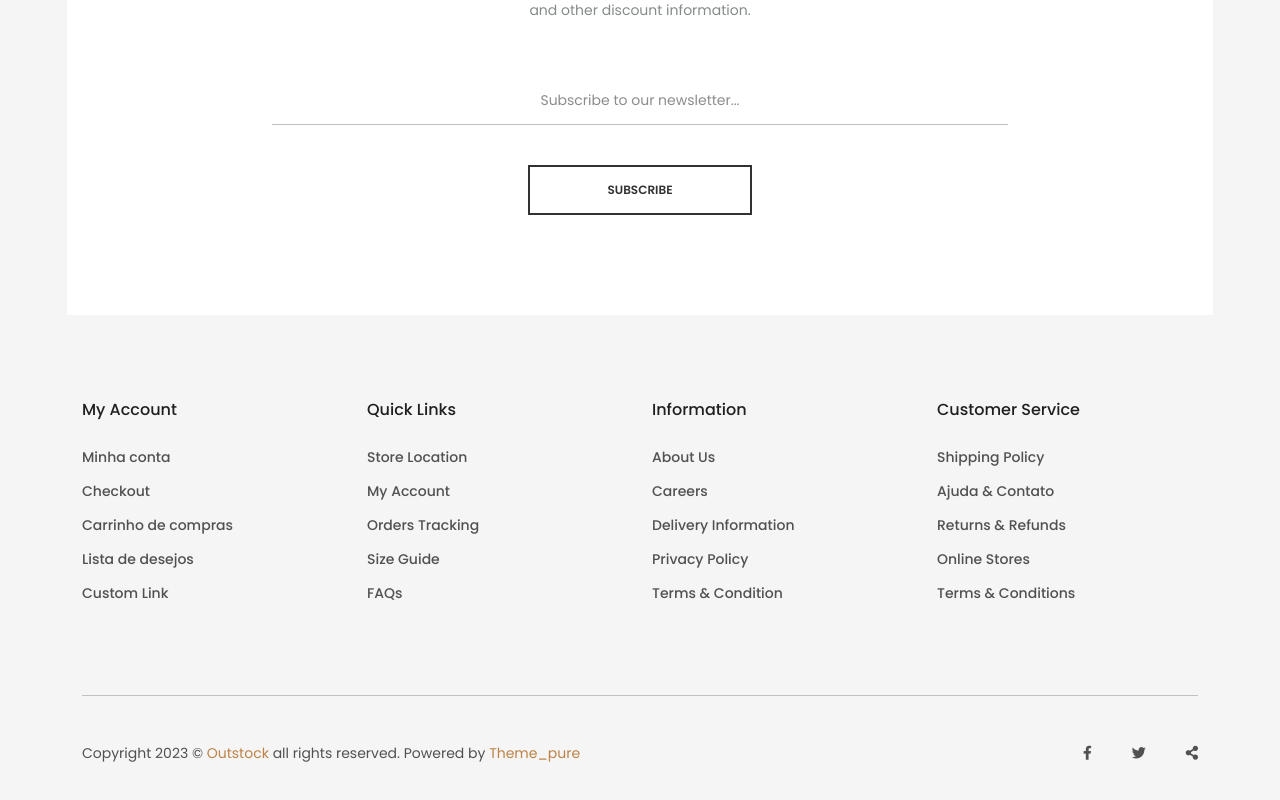
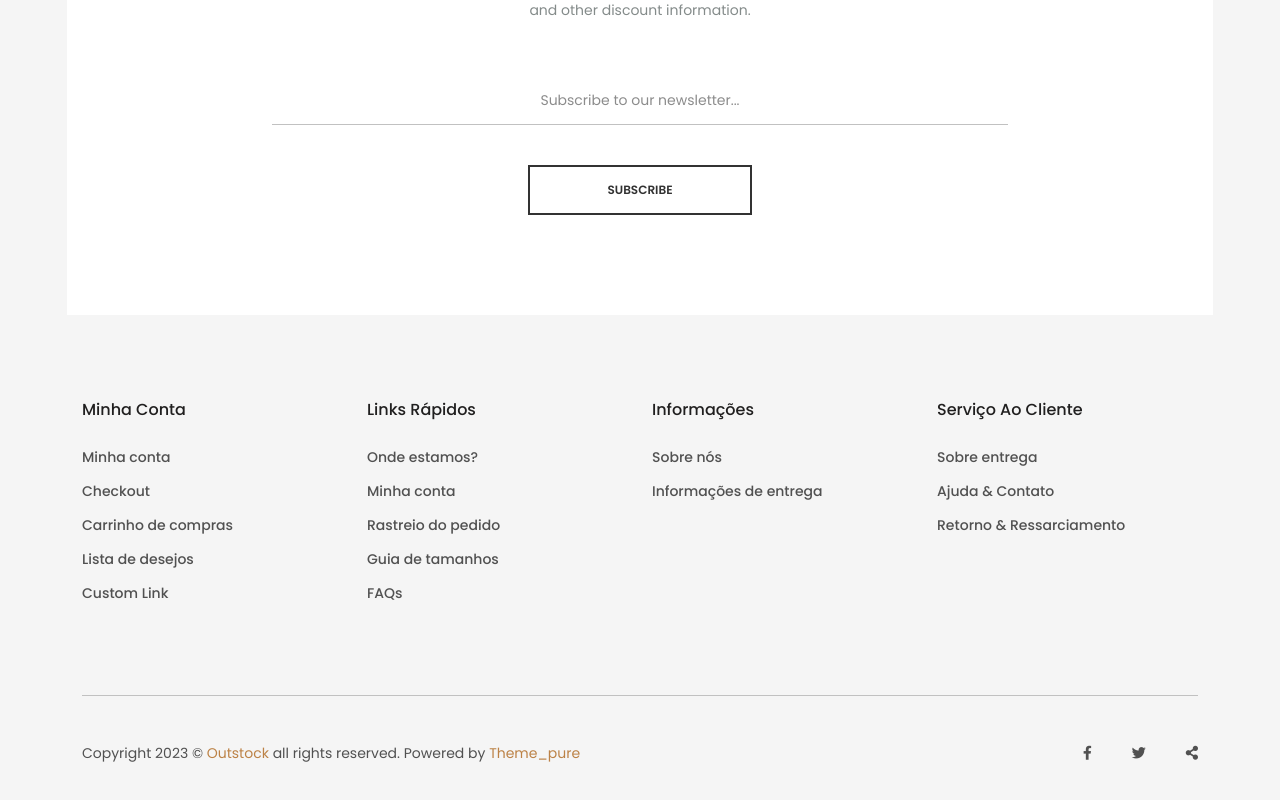
Before and after one commit to gaqno/furious-fish, a Nuxt app: page /home-4 in a window 1280 px wide. Shown: the part 2368-3168 px from the top of the page. Built offline with nearby package versions, Linux system fonts and the light colour scheme; what @yeger/vue-masonry-wall would draw is missing.

Commit message:
Update account-related texts to Portuguese

```diff
--- a/components/common/sidebar/OffCanvas.vue
+++ b/components/common/sidebar/OffCanvas.vue
@@ -125,7 +125,7 @@ export default defineComponent({
           { link: "/checkout", title: "Checkout" },
           { link: "/register", title: "Register" },
           { link: "/login", title: "Login" },
-          { link: "/account", title: "Account" },
+          { link: "/account", title: "Minha conta" },
         ],
       },
       {
--- a/layout/footers/FooterTwo.vue
+++ b/layout/footers/FooterTwo.vue
@@ -56,7 +56,7 @@ export default defineComponent({
     const widget_data = [
           {
             id: 1,
-            title: 'My Account',
+            title: 'Minha conta',
             links: [
               {link:"#", list: 'Minha conta' },
               {link:"#", list: 'Checkout' },
@@ -67,35 +67,30 @@ export default defineComponent({
           },
           {
             id: 2,
-            title: 'Quick Links',
+            title: 'Links rápidos',
             links: [
-              {link:"#", list: 'Store Location' },
-              {link:"#", list: 'My Account' },
-              {link:"#", list: 'Orders Tracking' },
-              {link:"#", list: 'Size Guide' },
+              {link:"#", list: 'Onde estamos?' },
+              {link:"#", list: 'Minha conta' },
+              {link:"#", list: 'Rastreio do pedido' },
+              {link:"#", list: 'Guia de tamanhos' },
               {link:"#", list: 'FAQs' },
             ]
           },
           {
             id: 3,
-            title: 'information',
+            title: 'Informações',
             links: [
-              {link:"#", list: 'About Us' },
-              {link:"#", list: 'Careers' },
-              {link:"#", list: 'Delivery Information' },
-              {link:"#", list: 'Privacy Policy' },
-              {link:"#", list: 'Terms & Condition' },
+              {link:"#", list: 'Sobre nós' },
+              {link:"#", list: 'Informações de entrega' },
             ]
           },
           {
             id: 4,
-            title: 'Customer Service',
+            title: 'Serviço ao cliente',
             links: [
-              {link:"#", list: 'Shipping Policy' },
+              {link:"#", list: 'Sobre entrega' },
               {link:"#", list: 'Ajuda & Contato' },
-              {link:"#", list: 'Returns & Refunds' },
-              {link:"#", list: 'Online Stores' },
-              {link:"#", list: 'Terms & Conditions' },
+              {link:"#", list: 'Retorno & Ressarciamento' },
             ]
           },
         ]
--- a/mixins/customizeData.ts
+++ b/mixins/customizeData.ts
@@ -89,7 +89,7 @@ export default {
             { link: '/wishlist', title: 'Lista de desejos' },
             { link: '/cart', title: 'Carrinho de compras' },
             { link: '/checkout', title: 'Checkout' },
-            { link: '/account', title: 'Account' },
+            { link: '/account', title: 'Conta' },
             { link: '/register', title: 'Register' },
             { link: '/login', title: 'Login' },
             { link: '/404', title: 'Error 404' },
--- a/pages/account.vue
+++ b/pages/account.vue
@@ -1,6 +1,6 @@
 <template>
   <layout :transparent="true">
-    <breadcrumb-area title="Account" subtitle="Account"/>
+    <breadcrumb-area title="Conta" subtitle="Conta"/>
     <profile-area/>
     <profile-menu-area/>
   </layout>
@@ -22,7 +22,7 @@ export default defineComponent({
   },
   setup() {
     useHead({
-      title: "Account",
+      title: "Conta",
     });
   },
 });
```
